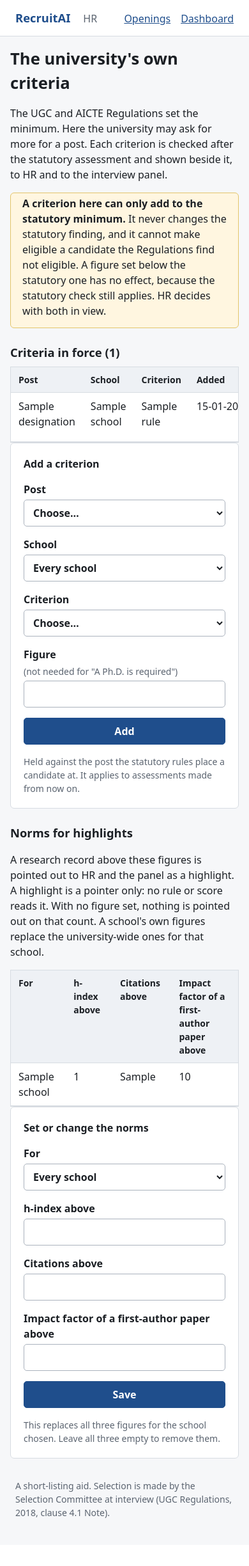
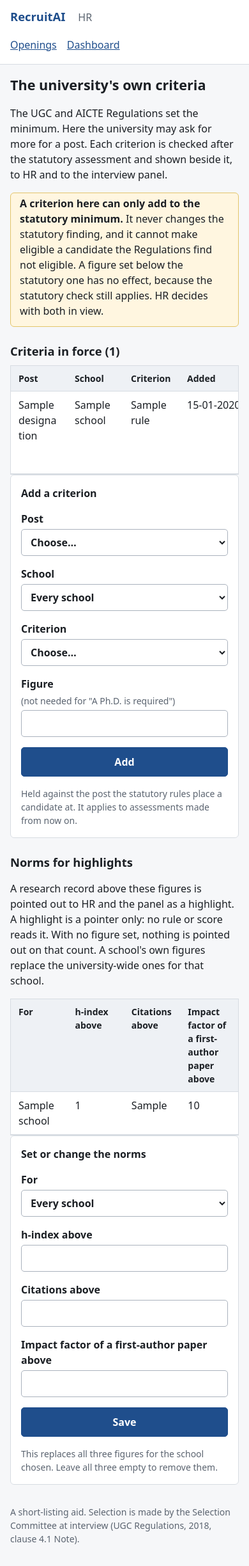
Before and after one commit to yashah1707/RecruitAI, a FastAPI app: template backend/templates/policy.html in a window 390 px wide. Shown: the whole page at 64% size. Before the commit the page ends 2373 px from the top, so only its background shows below. Run offline with FastAPI, Linux system fonts and the light colour scheme; the template is opened without the code that fills it: most values are stand-ins (such as "Sample title", 1, 10 or a date in 2020).

Commit message:
Phone and tablet layout: no page scrolls sideways
- The menu wraps; below 720 pixels it takes its own line.
- A long option or hint can no longer widen a form past the screen.
- Long unbroken text wraps.
- A table too wide for the window scrolls inside itself; the dashboard's
  fourteen-column table does so at every width.
- Tick boxes and menu links are larger targets on a phone.

Checked in a browser on 20 pages at widths from 320 to 1920 pixels: no
page is wider than its window. Styles and one wrapper only.

Co-Authored-By: Claude Opus 5.5 <noreply@anthropic.com>

```diff
--- a/backend/static/app.css
+++ b/backend/static/app.css
@@ -12,11 +12,11 @@
   --ok-line: #9cc7a8;
 }
 * { box-sizing: border-box; }
-body { margin: 0; font: 16px/1.5 system-ui, -apple-system, "Segoe UI", Roboto, sans-serif; color: var(--ink); background: var(--bg); }
+body { margin: 0; overflow-wrap: break-word; font: 16px/1.5 system-ui, -apple-system, "Segoe UI", Roboto, sans-serif; color: var(--ink); background: var(--bg); }
 header.top { display: flex; flex-wrap: wrap; gap: 12px 20px; align-items: baseline; padding: 14px 24px; background: var(--card); border-bottom: 1px solid var(--line); }
 .brand { font-weight: 700; font-size: 1.15rem; color: var(--accent); text-decoration: none; }
 .sub { color: var(--muted); }
-header nav { margin-left: auto; display: flex; gap: 16px; }
+header nav { margin-left: auto; display: flex; flex-wrap: wrap; gap: 6px 16px; align-items: baseline; }
 main { max-width: 1100px; margin: 0 auto; padding: 24px; }
 footer { max-width: 1100px; margin: 0 auto; padding: 16px 24px 40px; color: var(--muted); font-size: 0.875rem; }
 h1 { font-size: 1.6rem; margin: 0 0 16px; }
@@ -35,21 +35,42 @@ td.num, th.num { text-align: right; font-variant-numeric: tabular-nums; }
 dl.facts { display: grid; grid-template-columns: max-content 1fr; gap: 6px 18px; margin: 0 0 18px; }
 dl.facts dt { color: var(--muted); }
 dl.facts dd { margin: 0; }
-form.stack { display: grid; gap: 16px; max-width: 640px; background: var(--card); border: 1px solid var(--line); border-radius: 6px; padding: 20px; }
-form.stack > label, fieldset > label { display: grid; gap: 4px; font-weight: 600; }
-label.choice { display: flex !important; gap: 8px; align-items: baseline; font-weight: 400 !important; }
+form.stack { display: grid; grid-template-columns: minmax(0, 1fr); gap: 16px; max-width: 640px; background: var(--card); border: 1px solid var(--line); border-radius: 6px; padding: 20px; }
+form.stack > label, fieldset > label { display: grid; grid-template-columns: minmax(0, 1fr); gap: 4px; font-weight: 600; }
+label.choice { display: flex !important; gap: 8px; align-items: center; font-weight: 400 !important; padding: 3px 0; }
 form.inline { display: flex; flex-wrap: wrap; gap: 10px 14px; align-items: center; margin: 8px 0; }
-fieldset { border: 1px solid var(--line); border-radius: 6px; padding: 10px 14px; display: grid; gap: 8px; }
+form.inline > * { min-width: 0; max-width: 100%; }
+fieldset { border: 1px solid var(--line); border-radius: 6px; padding: 10px 14px; display: grid; grid-template-columns: minmax(0, 1fr); gap: 8px; min-width: 0; }
 legend { font-weight: 600; padding: 0 6px; }
-input:not([type=radio]):not([type=checkbox]), select { font: inherit; padding: 8px 10px; border: 1px solid #aab2bd; border-radius: 5px; background: #fff; color: var(--ink); max-width: 100%; }
+input:not([type=radio]):not([type=checkbox]), select { font: inherit; padding: 8px 10px; border: 1px solid #aab2bd; border-radius: 5px; background: #fff; color: var(--ink); max-width: 100%; min-width: 0; }
+input[type=radio], input[type=checkbox] { width: 18px; height: 18px; flex: none; margin: 0 2px 0 0; }
+td input:not([type=radio]):not([type=checkbox]), td select { width: 100%; min-width: 7rem; }
 input:focus-visible, select:focus-visible, button:focus-visible, a:focus-visible { outline: 3px solid #8fb4e6; outline-offset: 1px; }
 button, a.button { font: inherit; font-weight: 600; padding: 8px 16px; border: 1px solid var(--accent); border-radius: 5px; background: var(--accent); color: #fff; cursor: pointer; text-decoration: none; display: inline-block; }
 button.quiet { background: #fff; color: var(--accent); }
 code { background: #eef1f5; padding: 1px 5px; border-radius: 4px; }
+code, pre.letter, .quote, dd, td { overflow-wrap: anywhere; }
+/* For a table with more columns than the page's column can hold at any width: it scrolls inside this box. */
+.wide { overflow-x: auto; }
+/* A table too wide for the window scrolls inside itself; the page never scrolls sideways. Up to the width of the page's own column. */
+@media (max-width: 1280px) {
+  table { display: block; overflow-x: auto; -webkit-overflow-scrolling: touch; }
+}
 @media (max-width: 720px) {
+  header.top { padding: 12px 16px; }
+  header nav { margin-left: 0; width: 100%; }
+  header nav a, form.signout button { padding: 6px 0; display: inline-block; }
+  header.top nav .who { margin-left: 0; }
   main { padding: 16px; }
-  table { display: block; overflow-x: auto; }
-  dl.facts { grid-template-columns: 1fr; }
+  footer { padding: 16px 16px 32px; }
+  h1 { font-size: 1.35rem; }
+  th, td { min-width: 5.5rem; }  /* a column keeps a readable width; the table scrolls */
+  dl.facts { grid-template-columns: minmax(0, 1fr); gap: 2px 0; }
+  dl.facts dd { margin-bottom: 8px; }
+  form.stack { padding: 16px; }
+  section.panel form.stack { padding: 12px 0 0; }
+  .panel { padding: 4px 14px 12px; }
+  button, a.button { padding: 10px 16px; }
 }
 form.review { display: grid; gap: 14px; }
 .check { display: grid; gap: 6px; padding: 12px 14px; border: 1px solid var(--line); border-left: 4px solid var(--warn-line); border-radius: 6px; max-width: 720px; }
@@ -61,7 +82,7 @@ form.review { display: grid; gap: 14px; }
 form.review > button { justify-self: start; }
 h3 { font-size: 1rem; margin: 16px 0 6px; }
 textarea { font: inherit; padding: 8px 10px; border: 1px solid #aab2bd; border-radius: 5px; width: 100%; }
-.ticks { display: grid; grid-template-columns: repeat(auto-fill, minmax(260px, 1fr)); gap: 4px 16px; padding-left: 24px; }
+.ticks { display: grid; grid-template-columns: repeat(auto-fill, minmax(min(260px, 100%), 1fr)); gap: 4px 16px; padding-left: 24px; }
 section.panel form.stack { border: 0; padding: 12px 0 0; max-width: 760px; }
 pre.letter { white-space: pre-wrap; font: inherit; background: #f6f7f9; border: 1px solid var(--line); border-radius: 6px; padding: 12px 14px; max-width: 760px; }
 @media print { header.top nav, form, button { display: none !important; } body { background: #fff; } }
--- a/backend/templates/dashboard.html
+++ b/backend/templates/dashboard.html
@@ -29,6 +29,7 @@
 
 <h2>By opening and advertisement</h2>
 {% if d.openings %}
+<div class="wide">
 <table>
   <thead><tr><th>Opening</th><th>Post</th><th>School</th><th>Advertisement</th><th>Closes</th>{{ heads() }}</tr></thead>
   <tbody>
@@ -42,6 +43,7 @@
     {% endfor %}
   </tbody>
 </table>
+</div>
 <p class="hint">Give an opening its advertisement reference when creating it, and openings of one advertisement can be compared here.</p>
 {% endif %}
 
```
Also changed, not shown: docs/IMPLEMENTATION_PLAN.md (+1 -0 lines), tests/test_backend_browser_behaviour.py (+12 -0 lines).
